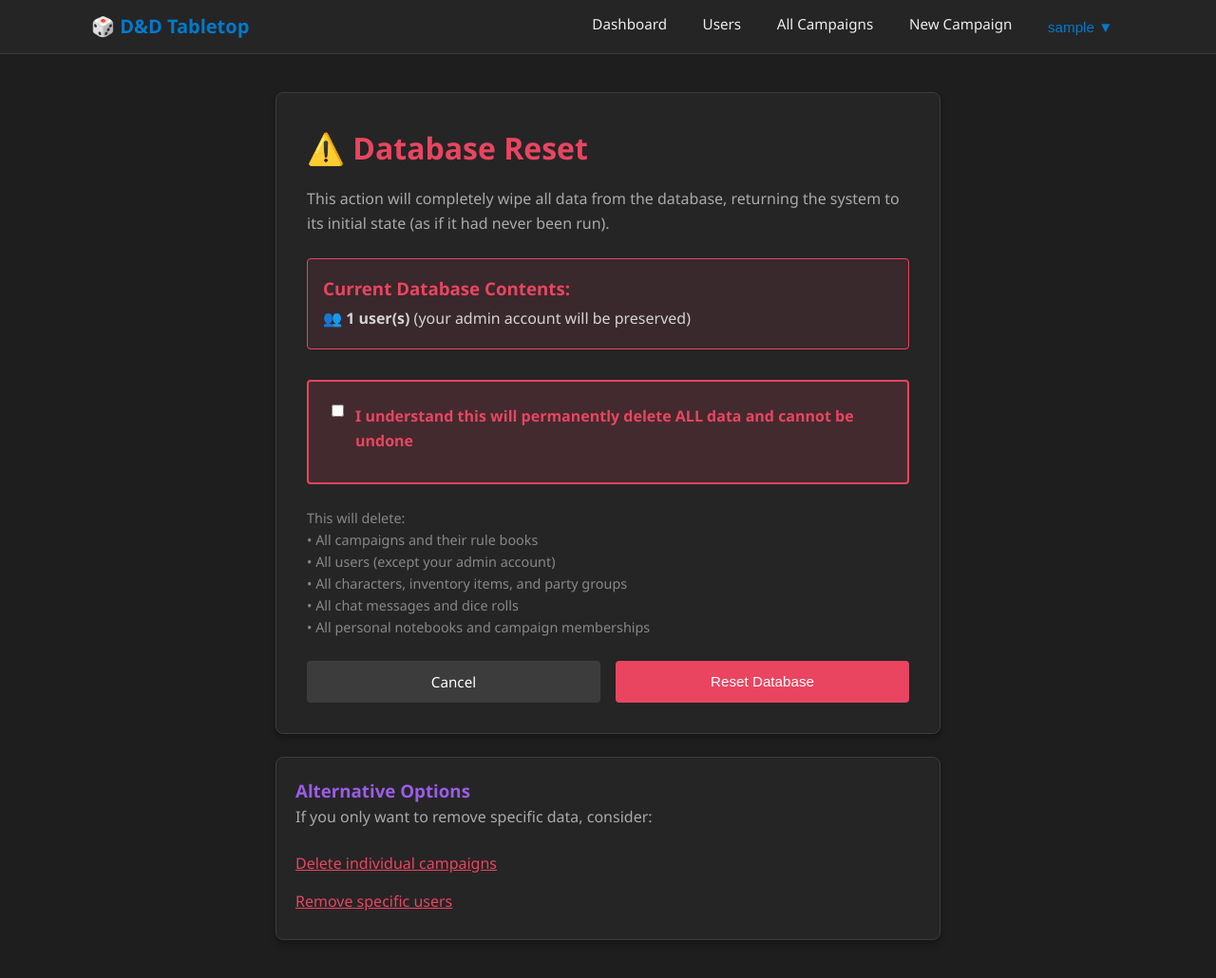
After one commit to mtkappen/conclave, a Django app: page /admin/database-reset/ in a window 1280 px wide. The commit adds this page. Shown: the whole page at 95% size. Run offline with Django 4.2, Linux system fonts and the light colour scheme; the visitor is signed in with stand-in values (Sample User, id 1); data comes from the database, SQL or seed files in the repository; data that the repository does not hold is empty.

Commit message:
feat: Add first-time admin setup and database reset functionality

```diff
--- a/campaigns/forms.py
+++ b/campaigns/forms.py
@@ -206,3 +206,47 @@ class DiceRollForm(forms.Form):
     ], initial=20)
     modifier = forms.IntegerField(initial=0)
     is_hidden = forms.BooleanField(required=False, help_text="Hide from players (DM only)")
+
+
+class FirstTimeAdminSetupForm(forms.Form):
+    """Form for first-time admin to set up their account."""
+    username = forms.CharField(
+        max_length=150,
+        required=True,
+        widget=forms.TextInput(attrs={'class': 'form-control', 'placeholder': 'Choose a username'})
+    )
+    real_name = forms.CharField(
+        max_length=100,
+        required=True,
+        widget=forms.TextInput(attrs={'class': 'form-control', 'placeholder': 'Your full name'})
+    )
+    password1 = forms.CharField(
+        label='Password',
+        widget=forms.PasswordInput(attrs={'class': 'form-control', 'placeholder': 'Choose a strong password'}),
+        help_text='Must be at least 8 characters long.'
+    )
+    password2 = forms.CharField(
+        label='Confirm Password',
+        widget=forms.PasswordInput(attrs={'class': 'form-control', 'placeholder': 'Confirm your password'})
+    )
+
+    def clean_password2(self):
+        password1 = self.cleaned_data.get('password1')
+        password2 = self.cleaned_data.get('password2')
+
+        if password1 and password2 and password1 != password2:
+            raise forms.ValidationError("Passwords do not match.")
+
+        if password1 and len(password1) < 8:
+            raise forms.ValidationError("Password must be at least 8 characters long.")
+
+        return password2
+
+
+class DatabaseResetForm(forms.Form):
+    """Form for confirming database reset."""
+    confirm = forms.BooleanField(
+        required=True,
+        label='I understand this will permanently delete ALL data',
+        help_text='This action cannot be undone. All campaigns, users, characters, messages, and other data will be deleted.'
+    )
--- a/campaigns/urls.py
+++ b/campaigns/urls.py
@@ -4,12 +4,18 @@ from . import views
 app_name = 'campaigns'
 
 urlpatterns = [
+    # First-time admin setup (must come before login/register)
+    path('setup/', views.first_time_admin_setup, name='first_time_setup'),
+
     # Authentication
     path('register/', views.register, name='register'),
     path('login/', views.custom_login, name='login'),
     path('logout/', views.custom_logout, name='logout'),
     path('change-password/', views.change_password, name='change_password'),
     path('voluntary-change-password/', views.voluntary_change_password, name='voluntary_change_password'),
+
+    # Database reset (admin only)
+    path('admin/database-reset/', views.database_reset, name='database_reset'),
 
     # User Management (Super Admin only) - accessible at /users/
     path('users/', views.admin_user_list, name='admin_user_list'),
--- a/campaigns/views.py
+++ b/campaigns/views.py
@@ -10,11 +10,39 @@ import json
 import re
 
 from .models import User, Campaign, CampaignMembership, Character, InventoryItem, ChatMessage, DiceRollLog, PartyGroup, PartyGroupMember, PersonalNotebook, CampaignRuleBook
-from .forms import AdminUserCreationForm, CustomAuthenticationForm, CampaignForm, CharacterForm, InventoryItemForm, PasswordChangeForm, UserRegistrationForm, UserPasswordChangeForm
+from .forms import AdminUserCreationForm, CustomAuthenticationForm, CampaignForm, CharacterForm, InventoryItemForm, PasswordChangeForm, UserRegistrationForm, UserPasswordChangeForm, FirstTimeAdminSetupForm, DatabaseResetForm
+
+
+def first_time_admin_setup(request):
+    """View for first-time admin to set up their account."""
+    # Check if any users exist - if so, redirect to login
+    if User.objects.exists():
+        return redirect('campaigns:login')
+
+    if request.method == 'POST':
+        form = FirstTimeAdminSetupForm(request.POST)
+        if form.is_valid():
+            # Create the first user as superuser
+            user = User.objects.create_superuser(
+                username=form.cleaned_data['username'],
+                real_name=form.cleaned_data['real_name'],
+                password=form.cleaned_data['password1']
+            )
+
+            messages.success(request, 'Welcome! Your administrator account has been created.')
+            return redirect('campaigns:dashboard')
+    else:
+        form = FirstTimeAdminSetupForm()
+
+    return render(request, 'registration/first_time_setup.html', {'form': form})
 
 
 def register(request):
     """User registration view."""
+    # Prevent regular registration if no admin exists
+    if not User.objects.exists():
+        return redirect('campaigns:first_time_setup')
+
     if request.method == 'POST':
         form = UserRegistrationForm(request.POST)
         if form.is_valid():
@@ -32,6 +60,10 @@ def register(request):
 
 def custom_login(request):
     """Custom login view with password change enforcement."""
+    # Redirect to first-time setup if no users exist
+    if not User.objects.exists():
+        return redirect('campaigns:first_time_setup')
+
     if request.method == 'POST':
         form = CustomAuthenticationForm(request, data=request.POST)
         if form.is_valid():
@@ -208,6 +240,60 @@ def delete_user(request, pk):
     }
 
     return render(request, 'registration/admin_delete_user.html', context)
+
+
+@login_required
+def database_reset(request):
+    """View for admin to completely reset the database."""
+    if not request.user.is_superuser:
+        messages.error(request, 'Only the system administrator can reset the database.')
+        return redirect('campaigns:dashboard')
+
+    if request.method == 'POST':
+        form = DatabaseResetForm(request.POST)
+        if form.is_valid():
+            # Delete all data in proper order to avoid foreign key issues
+
+            # 1. Delete related data first (chat messages, dice rolls, etc.)
+            ChatMessage.objects.all().delete()
+            DiceRollLog.objects.all().delete()
+            PersonalNotebook.objects.all().delete()
+            CampaignRuleBook.objects.all().delete()
+
+            # 2. Delete campaign memberships and characters
+            CampaignMembership.objects.all().delete()
+            Character.objects.all().delete()
+            InventoryItem.objects.all().delete()
+            PartyGroupMember.objects.all().delete()
+            PartyGroup.objects.all().delete()
+
+            # 3. Delete campaigns
+            Campaign.objects.all().delete()
+
+            # 4. Delete all users EXCEPT the current admin
+            users_to_delete = User.objects.exclude(id=request.user.id)
+            users_to_delete.delete()
+
+            messages.success(request, 'Database has been reset. All data except your admin account has been deleted.')
+            return redirect('campaigns:dashboard')
+    else:
+        form = DatabaseResetForm()
+
+    # Count current data
+    user_count = User.objects.count()
+    campaign_count = Campaign.objects.count()
+    character_count = Character.objects.count()
+    message_count = ChatMessage.objects.count()
+
+    context = {
+        'form': form,
+        'user_count': user_count,
+        'campaign_count': campaign_count,
+        'character_count': character_count,
+        'message_count': message_count,
+    }
+
+    return render(request, 'registration/database_reset.html', context)
 
 
 @login_required
--- a/templates/base.html
+++ b/templates/base.html
@@ -272,7 +272,7 @@
             📋 TaskFlow
         </a>
         {% endif %}
-        {% if user.is_authenticated %}
+                {% if user.is_authenticated %}
         <ul class="navbar-nav">
             <li><a href="{% url 'campaigns:dashboard' %}">Dashboard</a></li>
             {% if user.is_superuser %}
@@ -285,6 +285,10 @@
                     {{ user.real_name|default:user.username }} ▼
                 </button>
                 <div class="user-dropdown" id="userDropdown">
+                    {% if user.is_superuser %}
+                    <a href="{% url 'campaigns:database_reset' %}">🗑️ Database Reset</a>
+                    <div class="divider"></div>
+                    {% endif %}
                     <a href="{% url 'campaigns:voluntary_change_password' %}">🔐 Change Password</a>
                     <div class="divider"></div>
                     <a href="{% url 'campaigns:logout' %}">🚪 Logout</a>
--- /dev/null
+++ b/templates/registration/database_reset.html
@@ -0,0 +1,81 @@
+{% extends 'base.html' %}
+
+{% block title %}Database Reset - Admin{% endblock %}
+
+{% block content %}
+<div style="max-width: 700px; margin: 2.5rem auto;">
+    <div class="card" style="padding: 2rem;">
+        <h1 style="color: #e94560; margin-bottom: 1rem;">⚠️ Database Reset</h1>
+
+        <p style="margin-bottom: 1.5rem; color: #aaa;">
+            This action will completely wipe all data from the database, returning the system to its initial state (as if it had never been run).
+        </p>
+
+        {% if user_count > 0 or campaign_count > 0 %}
+        <div style="background-color: rgba(233, 69, 96, 0.1); border: 1px solid #e94560; padding: 1rem; margin-bottom: 1.5rem; border-radius: 4px;">
+            <h3 style="margin-top: 0; color: #e94560;">Current Database Contents:</h3>
+            <ul style="list-style: none; padding-left: 0; line-height: 2;">
+                {% if user_count > 0 %}
+                <li>👥 <strong>{{ user_count }} user(s)</strong> (your admin account will be preserved)</li>
+                {% endif %}
+                {% if campaign_count > 0 %}
+                <li>📜 <strong>{{ campaign_count }} campaign(s)</strong></li>
+                {% endif %}
+                {% if character_count > 0 %}
+                <li>⚔️ <strong>{{ character_count }} character(s)</strong></li>
+                {% endif %}
+                {% if message_count > 0 %}
+                <li>💬 <strong>{{ message_count }} chat message(s)</strong></li>
+                {% endif %}
+            </ul>
+        </div>
+        {% else %}
+        <div style="background-color: rgba(155, 93, 229, 0.1); border-left: 4px solid #9b5de5; padding: 1rem; margin-bottom: 1.5rem;">
+            The database is already empty. There's nothing to reset.
+        </div>
+        {% endif %}
+
+        <form method="post" style="margin-top: 2rem;">
+            {% csrf_token %}
+
+            <div style="background-color: rgba(233, 69, 96, 0.15); border: 2px solid #e94560; padding: 1.5rem; margin-bottom: 1.5rem; border-radius: 4px;">
+                <label style="display: flex; align-items: start; cursor: pointer;">
+                    {{ form.confirm }}
+                    <span style="margin-left: 0.75rem; color: #e94560; font-weight: bold;">
+                        I understand this will permanently delete ALL data and cannot be undone
+                    </span>
+                </label>
+
+                {% if form.confirm.errors %}
+                <div class="alert alert-error" style="margin-top: 0.75rem;">{{ form.confirm.errors }}</div>
+                {% endif %}
+            </div>
+
+            <p style="color: #888; font-size: 0.9rem; margin-bottom: 1.5rem;">
+                This will delete:<br>
+                • All campaigns and their rule books<br>
+                • All users (except your admin account)<br>
+                • All characters, inventory items, and party groups<br>
+                • All chat messages and dice rolls<br>
+                • All personal notebooks and campaign memberships
+            </p>
+
+            <div style="display: flex; gap: 1rem;">
+                <a href="{% url 'campaigns:admin_campaign_list' %}" class="btn btn-secondary" style="flex: 1; text-align: center;">Cancel</a>
+                <button type="submit" class="btn" style="flex: 1; background-color: #e94560; color: white;" {% if not user_count and not campaign_count %}disabled{% endif %}>
+                    Reset Database
+                </button>
+            </div>
+        </form>
+    </div>
+
+    <div class="card" style="margin-top: 1.5rem; padding: 1.25rem;">
+        <h3 style="color: #9b5de5; margin-top: 0;">Alternative Options</h3>
+        <p style="color: #aaa; margin-bottom: 1rem;">If you only want to remove specific data, consider:</p>
+        <ul style="list-style: none; line-height: 2.5;">
+            <li><a href="{% url 'campaigns:admin_campaign_list' %}" style="color: #e94560;">Delete individual campaigns</a></li>
+            <li><a href="{% url 'campaigns:admin_user_list' %}" style="color: #e94560;">Remove specific users</a></li>
+        </ul>
+    </div>
+</div>
+{% endblock %}
```
Also changed, not shown: templates/registration/admin_campaign_list.html (+13 -0 lines), templates/registration/admin_user_list.html (+13 -0 lines), templates/registration/first_time_setup.html (added, +60 -0 lines), templates/registration/login.html (+11 -4 lines).
